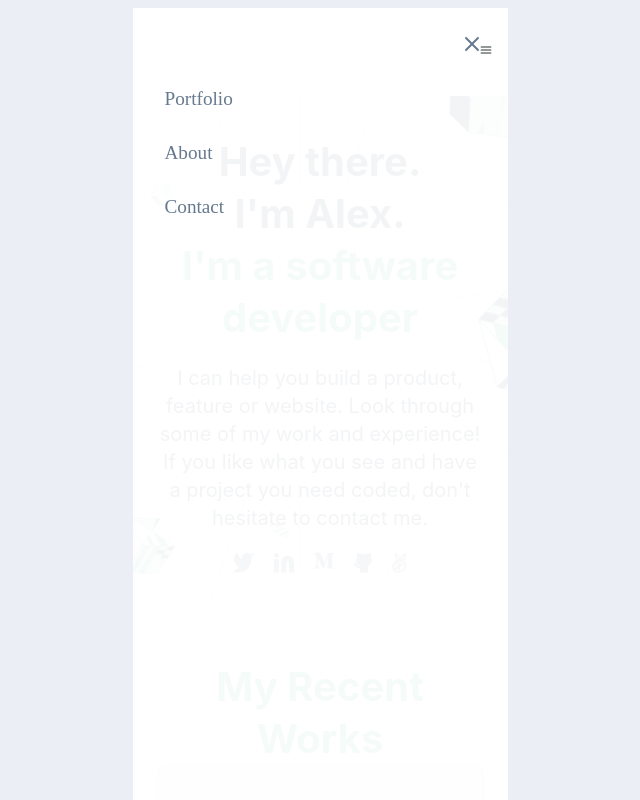
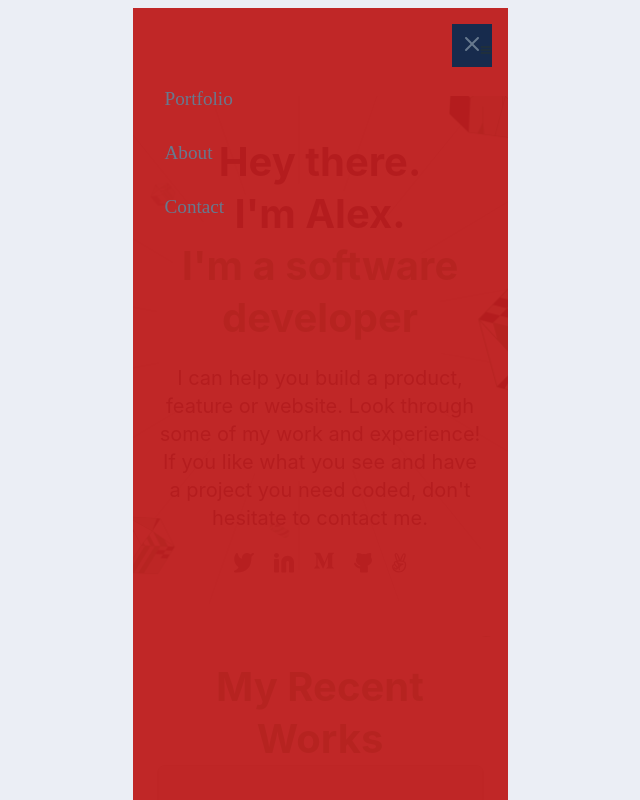
Before and after one commit to Tehmin-Saleem/Portfolio, a plain HTML site: page index.html in a window 1280 px wide. Both pictures are taken after a click on the label 805 px from the left and 52 px from the top of the page. Shown: the top 800 px of the page, without its empty margins (320-960 px from the left). Drawn offline with Linux system fonts and the light colour scheme; files whose address does not match are found by name.

Commit message:
This is my final commit for midterm lab

```diff
--- a/styles.css
+++ b/styles.css
@@ -33,12 +33,12 @@ body {
 }
 
 .mobile-menu {
-  position: absolute; /* Changed from fixed to absolute */
+  position: absolute;
   top: 0;
   left: 0;
-  width: 100%; /* Changed from 375px to 100% */
+  width: 100%;
   height: 100vh;
-  background-color: rgba(255, 255, 255, 0.95);
+  background-color: rgba(189, 28, 28, 0.95);
   display: none;
   z-index: 1000;
 }
@@ -51,7 +51,6 @@ body {
   padding: 2rem;
   position: relative;
 }
-
 .close-menu {
   position: absolute;
   top: 1rem;
@@ -60,7 +59,10 @@ body {
   border: none;
   cursor: pointer;
   padding: 0.5rem;
+  z-index: 1002;
+  background-color: #172b4d;
 }
+
 
 .menu-links {
   display: flex;
```
Also changed, not shown: index.html (+3 -5 lines).
